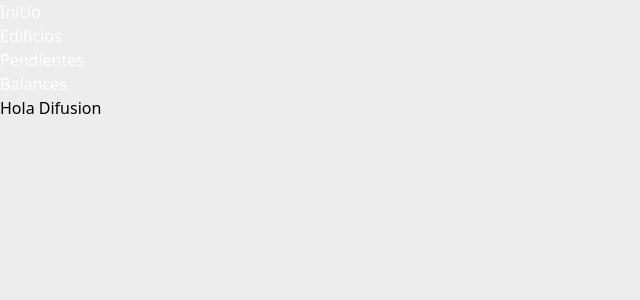
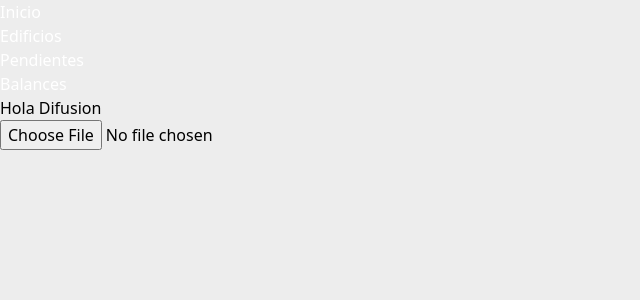
Before and after one commit to castrojonathand/proyectConsortium, a Next.js app: page /edificios/1/difusion in a window 1280 px wide. Shown: the top 300 px of the page, without its empty margins (0-640 px from the left). Built offline with nearby package versions, Linux system fonts and the light colour scheme.

Commit message:
ReadExcel-file

```diff
--- a/next.config.js
+++ b/next.config.js
@@ -1,5 +1,6 @@
 /** @type {import('next').NextConfig} */
 const nextConfig = {
+
 
 }
 
--- a/package.json
+++ b/package.json
@@ -15,6 +15,7 @@
     "nodemailer": "6.9.6",
     "react": "latest",
     "react-dom": "latest",
+    "read-excel-file": "^5.7.1",
     "xlsx": "^0.18.5"
   },
   "devDependencies": {
--- /dev/null
+++ b/src/Components/ReadExcel.jsx
@@ -0,0 +1,15 @@
+import React from 'react'
+import xlsx from 'read-excel-file'
+
+const excelFile = "Hola"
+console.log("excelFile>>>",excelFile)
+
+const ReadExcel = () => {
+    return (
+        <div className='mt-4'>
+            <input type="file"/>
+        </div>
+    )
+}
+
+export default ReadExcel
--- a/src/app/edificios/[id]/difusion/page.js
+++ b/src/app/edificios/[id]/difusion/page.js
@@ -1,9 +1,13 @@
 import React from 'react'
+import ReadExcel from '@/Components/ReadExcel'
 
 const Difusion = () => {
     return (
+        <>
+            <div>Hola Difusion</div>
+            <ReadExcel />
+        </>
 
-        <div>Hola Difusion</div>
     )
 }
 
--- a/src/app/edificios/[id]/recibos/page.js
+++ b/src/app/edificios/[id]/recibos/page.js
@@ -1,9 +1,9 @@
 import React from 'react'
 
 const Recibos = () => {
-  return (
-    <div>Recibos</div>
-  )
+    return (
+        <div>Recibos</div>
+    )
 }
 
 export default Recibos
```
Also changed, not shown: 1 other file (tests, documents, lock files or other folders).
